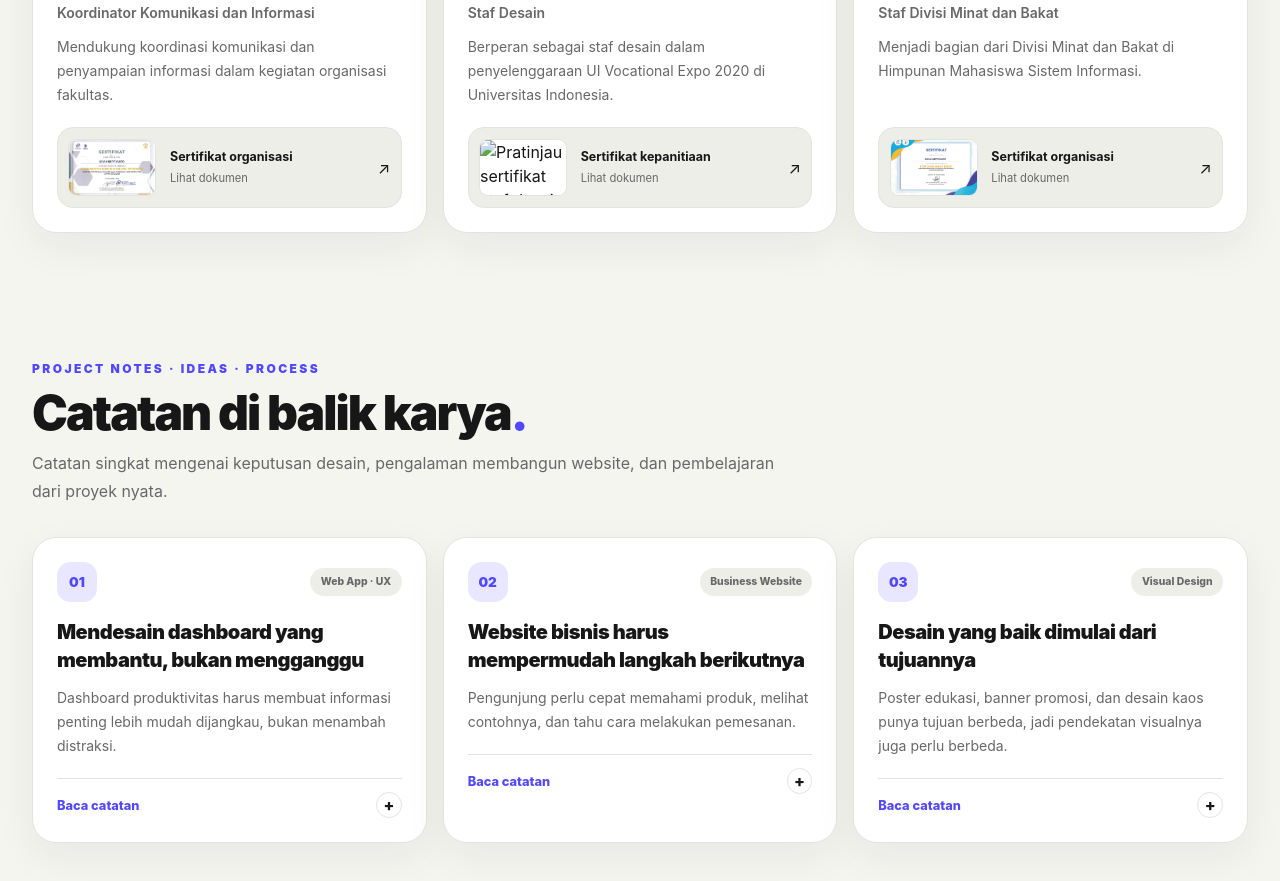
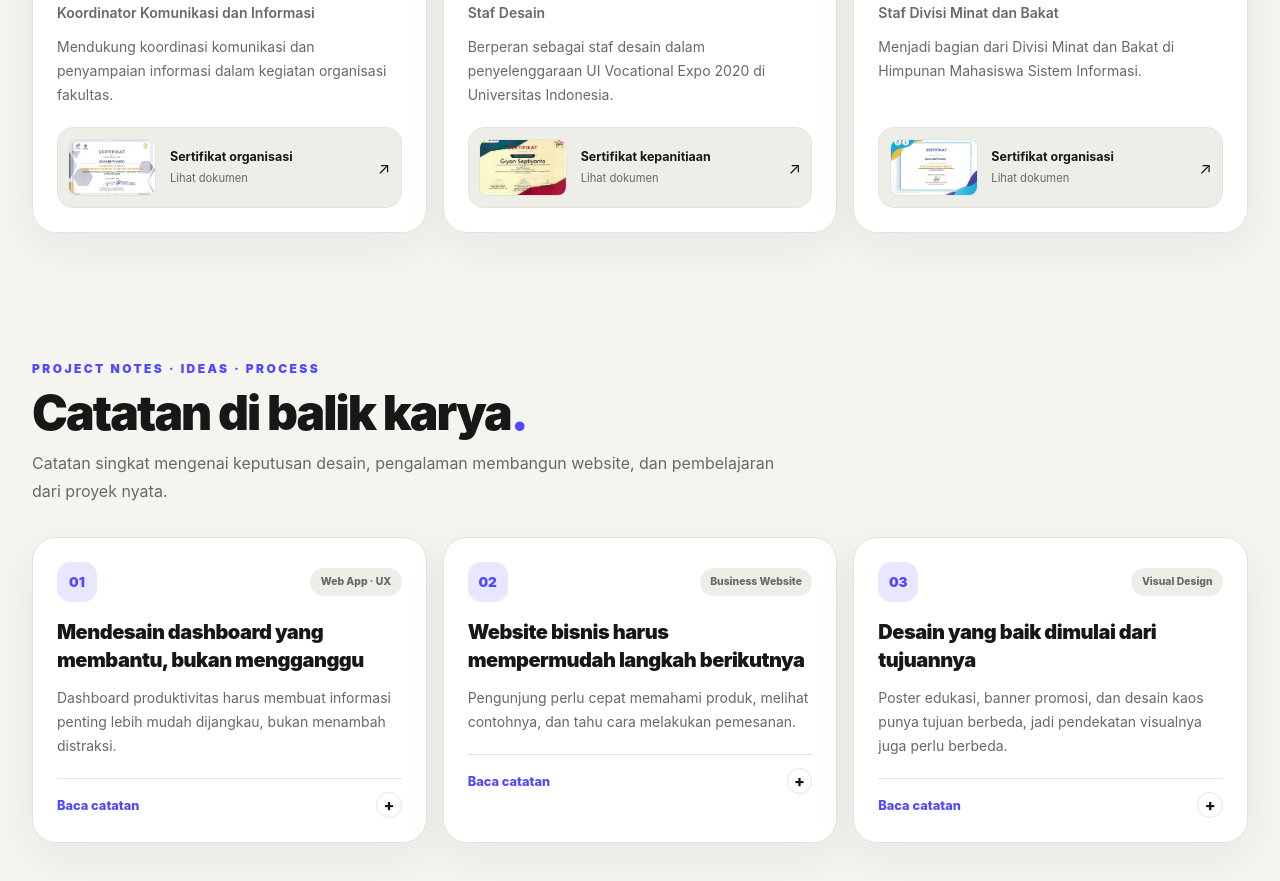
Before and after one commit to giyanseptiyanto/portfolio, a website: page index.html in a window 1280 px wide. Shown: the part 6735-7616 px from the top of the page. Drawn offline with Linux system fonts and the light colour scheme; files whose address does not match are found by name.

Commit message:
Update index.html

```diff
--- a/index.html
+++ b/index.html
@@ -727,7 +727,7 @@
                 rel="noopener noreferrer"
                 aria-label="Buka sertifikat kepanitiaan UI Vocational Expo 2020"
               >
-                <img src="./assets/images/ui-vocational-expo-2020-certificate.png" alt="Pratinjau sertifikat staf desain UI Vocational Expo 2020" width="112" height="72" loading="lazy" decoding="async" />
+                <img src="./assets/images/giyan_sertifikat_ui_vocational_expo.webp" alt="Pratinjau sertifikat staf desain UI Vocational Expo 2020" width="112" height="72" loading="lazy" decoding="async" />
                 <span class="min-w-0 flex-1"><strong data-i18n="organization_expo_evidence">Sertifikat kepanitiaan</strong><small data-i18n="organization_view_certificate">Lihat dokumen</small></span>
                 <span aria-hidden="true">↗</span>
               </a>
```
